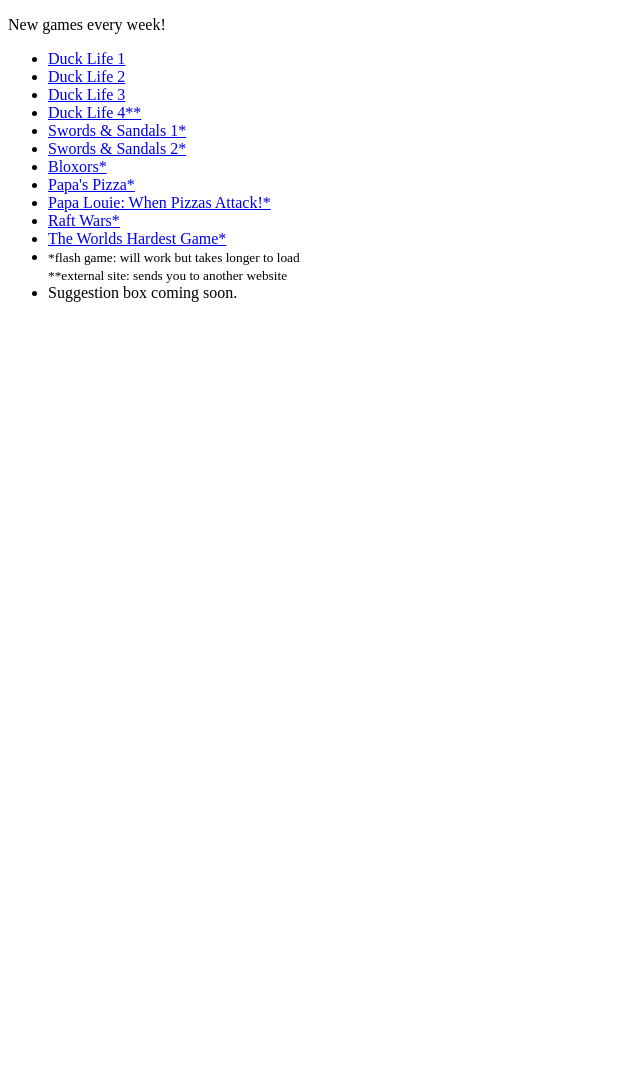
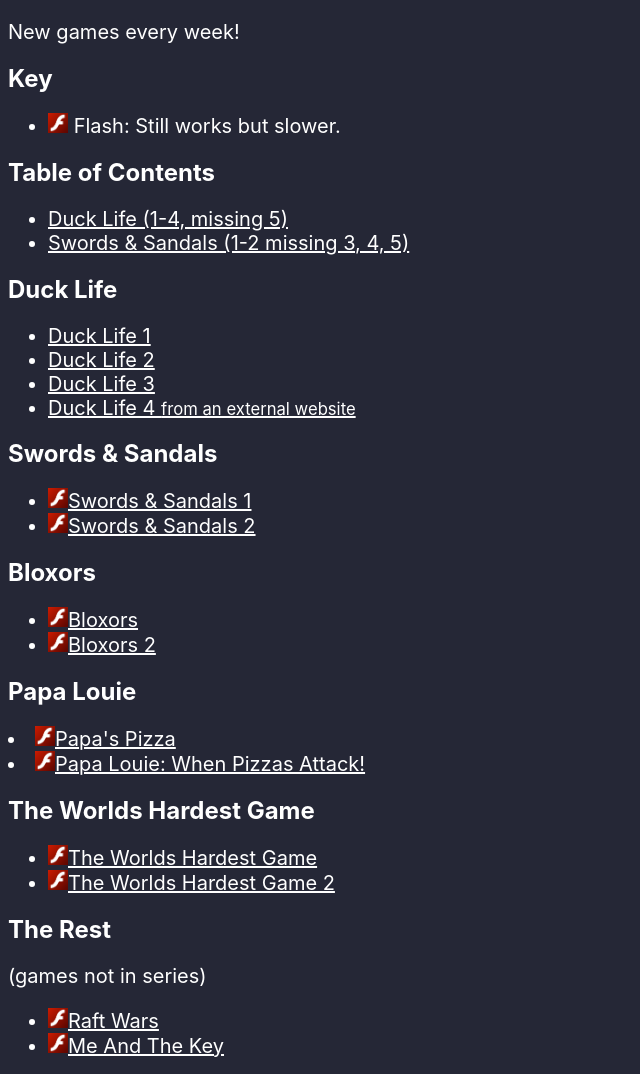
Before and after one commit to UCYT5040/UCYT-Games, a PHP site: page /index.php in a window 1280 px wide. Shown: the whole page, without its empty margins (0-640 px from the left). Before the commit the page ends 302 px from the top, so only its background shows below. Run offline with PHP 8.4, Linux system fonts and the light colour scheme.

Commit message:
Redesign website

```diff
--- a/index.html
+++ b/index.html
@@ -1,27 +1,77 @@
 <!DOCTYPE html>
 <html lang="en">
+
 <head>
     <meta charset="UTF-8">
     <meta http-equiv="X-UA-Compatible" content="IE=edge">
     <meta name="viewport" content="width=device-width, initial-scale=1.0">
     <title>UCYT Game</title>
+    <style>
+        p,
+        li {
+            font-size: 20px;
+        }
+        * {
+            color: white;
+            font-family: -apple-system, BlinkMacSystemFont, 'Segoe UI', Roboto, Oxygen, Ubuntu, Cantarell, 'Open Sans', 'Helvetica Neue', sans-serif;
+        }
+        body {
+            background: rgb(37, 39, 54);
+        }
+    </style>
 </head>
+
 <body>
     <p>New games every week!</p>
+    <h2>Key</h2>
     <ul>
-        <li><a href="/duck1.html">Duck Life 1</a></li>
-        <li><a href="/duck2.html">Duck Life 2</a></li>
-        <li><a href="/duck3.html">Duck Life 3</a></li>
-        <li><a href="https://www.mathplayground.com/duck4/index.html">Duck Life 4**</a></li>
-        <li><a href="/flash.php?game=swordssandals">Swords & Sandals 1*</a></li>
-        <li><a href="/flash.php?game=swordssandals2">Swords & Sandals 2*</a></li>
-        <li><a href="/flash.php?game=bloxors">Bloxors*</a></li>
-        <li><a href="/flash.php?game=papaspizza">Papa's Pizza*</a></li>
-        <li><a href="/flash.php?game=papalouie">Papa Louie: When Pizzas Attack!*</a></li>
-        <li><a href="/flash.php?game=raftwars">Raft Wars*</a></li>
-        <li><a href="/flash.php?game=theworldshardestgame">The Worlds Hardest Game*</a></li>
-        <li><small>*flash game: will work but takes longer to load<br>**external site: sends you to another website</small></li>
-        <li>Suggestion box coming soon.</li>
+        <li><img src="/icon/flash.jpg" width="20px" height="20px"> Flash: Still works but slower.</li>
     </ul>
+    <h2>Table of Contents</h2>
+    <ul>
+        <li><a href="#duck">Duck Life (1-4, missing 5)</a></li>
+        <li><a href="#swordssandals">Swords & Sandals (1-2 missing 3, 4, 5)</a></li>
+    </ul>
+    <h2 id="duck">Duck Life</h1>
+        <ul>
+            <li><a href="/duck1.html">Duck Life 1</a></li>
+            <li><a href="/duck2.html">Duck Life 2</a></li>
+            <li><a href="/duck3.html">Duck Life 3</a></li>
+            <li><a href="https://www.mathplayground.com/duck4/index.html">Duck Life 4 <small>from an external website</small></a></li>
+        </ul>
+        <h2 id="swordssandals">Swords & Sandals</h2>
+        <ul>
+            <li><a href="/flash.php?game=swordssandals"><img src="/icon/flash.jpg" width="20px" height="20px">Swords &
+                    Sandals 1</a></li>
+            <li><a href="/flash.php?game=swordssandals2"><img src="/icon/flash.jpg" width="20px" height="20px">Swords &
+                    Sandals 2</a></li>
+        </ul>
+        <h2 id="bloxors">Bloxors</h2>
+        <ul>
+            <li><a href="/flash.php?game=bloxors"><img src="/icon/flash.jpg" width="20px" height="20px">Bloxors</a></li>
+            <li><a href="/flash.php?game=bloxorz2"><img src="/icon/flash.jpg" width="20px" height="20px">Bloxors 2</a>
+            </li>
+        </ul>
+        <h2 id="papalouie">Papa Louie</h2>
+        <li><a href="/flash.php?game=papaspizza"><img src="/icon/flash.jpg" width="20px" height="20px">Papa's Pizza</a>
+        </li>
+        <li><a href="/flash.php?game=papalouie"><img src="/icon/flash.jpg" width="20px" height="20px">Papa Louie: When
+                Pizzas Attack!</a></li>
+        <h2 id="hard">The Worlds Hardest Game</h2>
+        <ul>
+            <li><a href="/flash.php?game=theworldshardestgame"><img src="/icon/flash.jpg" width="20px" height="20px">The
+                    Worlds Hardest Game</a></li>
+            <li><a href="/flash.php?game=theworldshardestgame2"><img src="/icon/flash.jpg" width="20px"
+                        height="20px">The Worlds Hardest Game 2</a></li>
+        </ul>
+        <h2 id="rest">The Rest</h2>
+        <p>(games not in series)</p>
+        <ul>
+            <li><a href="/flash.php?game=raftwars"><img src="/icon/flash.jpg" width="20px" height="20px">Raft Wars</a>
+            </li>
+            <li><a href="/flash.php?game=meandthekey"><img src="/icon/flash.jpg" width="20px" height="20px">Me And The
+                    Key</a></li>
+        </ul>
 </body>
+
 </html>
```
Also changed, not shown: flash.php (+13 -0 lines), icon/flash.jpg (added), 3 other files.
